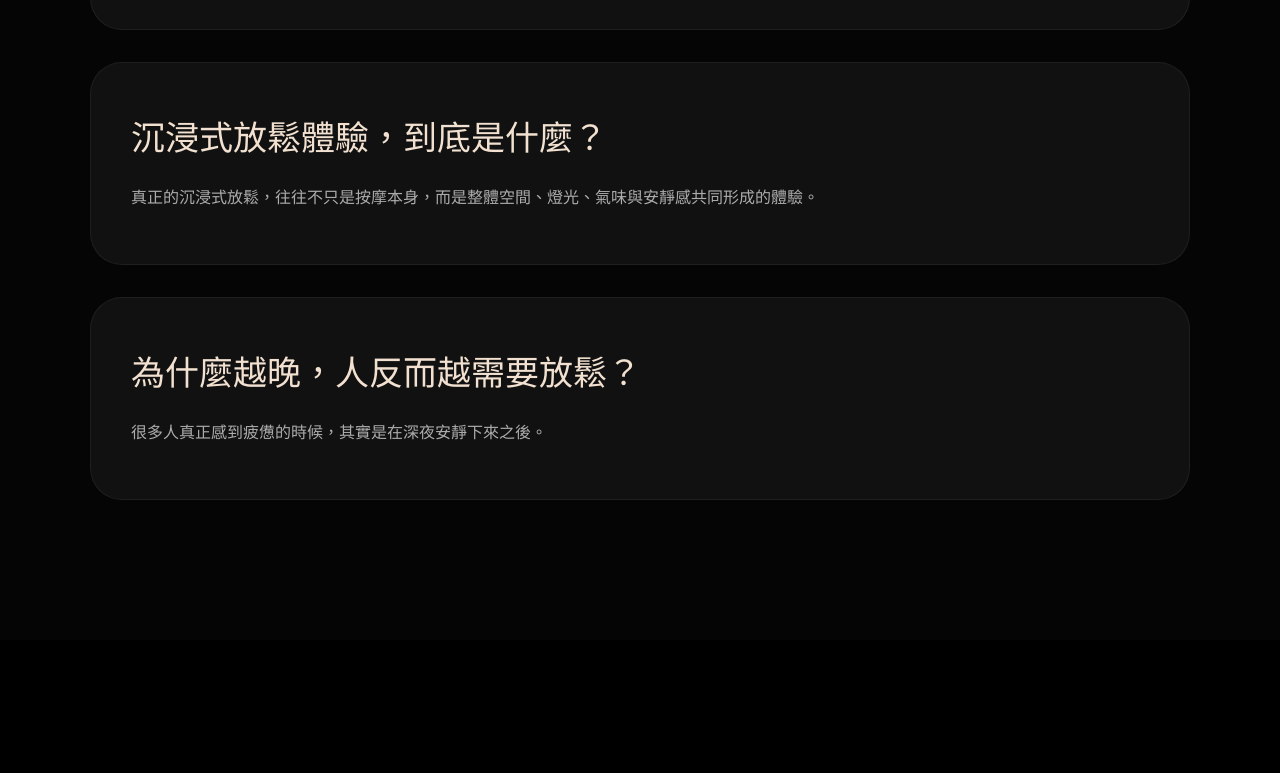
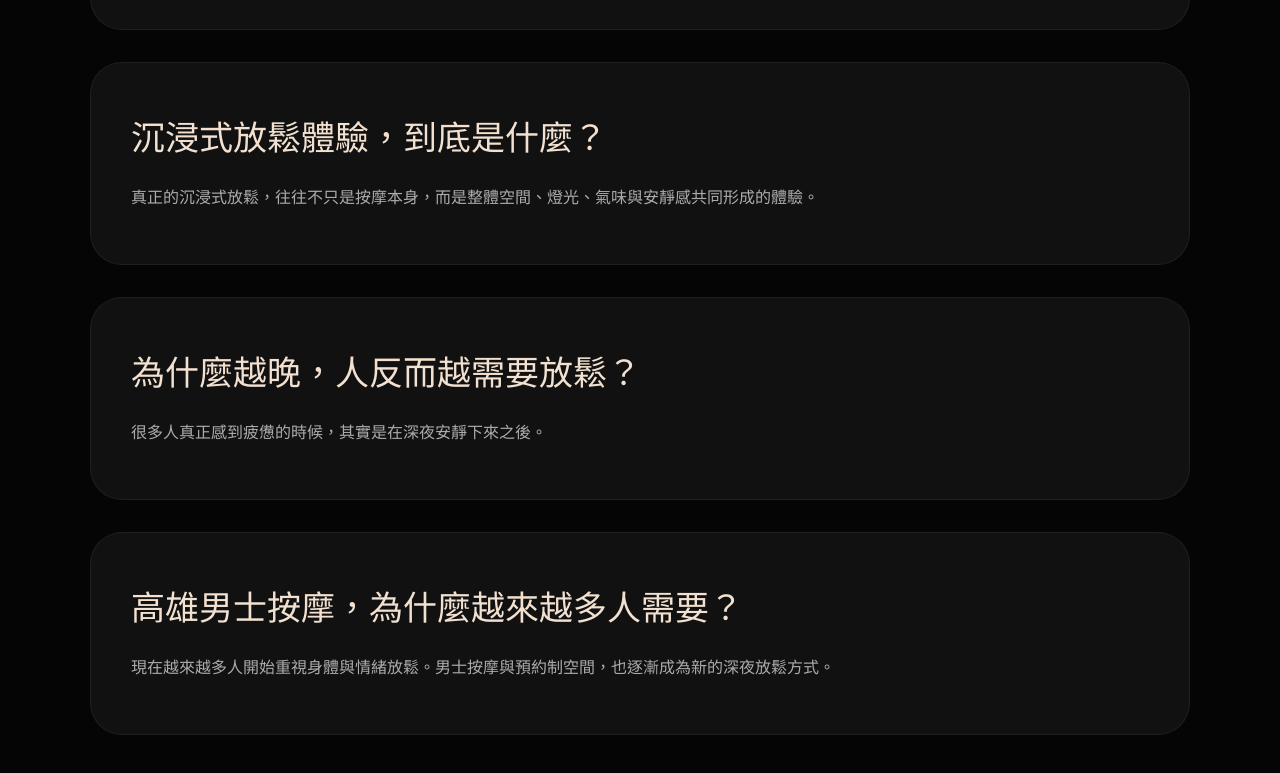
Before and after one commit to profoundroomkh/profound-room, a Next.js app: page /journal in a window 1280 px wide. Shown: the part 2346-3119 px from the top of the page. Before the commit the page ends 2986 px from the top, so only its background shows below. Built offline with nearby package versions, Linux system fonts and the light colour scheme.

Commit message:
Update page.js

```diff
--- a/app/journal/page.js
+++ b/app/journal/page.js
@@ -103,6 +103,16 @@ export default function JournalPage() {
 
   link:
     '/journal/why-people-need-relaxation-at-night',
+},
+    {
+  title:
+    '高雄男士按摩，為什麼越來越多人需要？',
+
+  description:
+    '現在越來越多人開始重視身體與情緒放鬆。男士按摩與預約制空間，也逐漸成為新的深夜放鬆方式。',
+
+  link:
+    '/journal/kaohsiung-mens-massage',
 },
   ]
 
```
